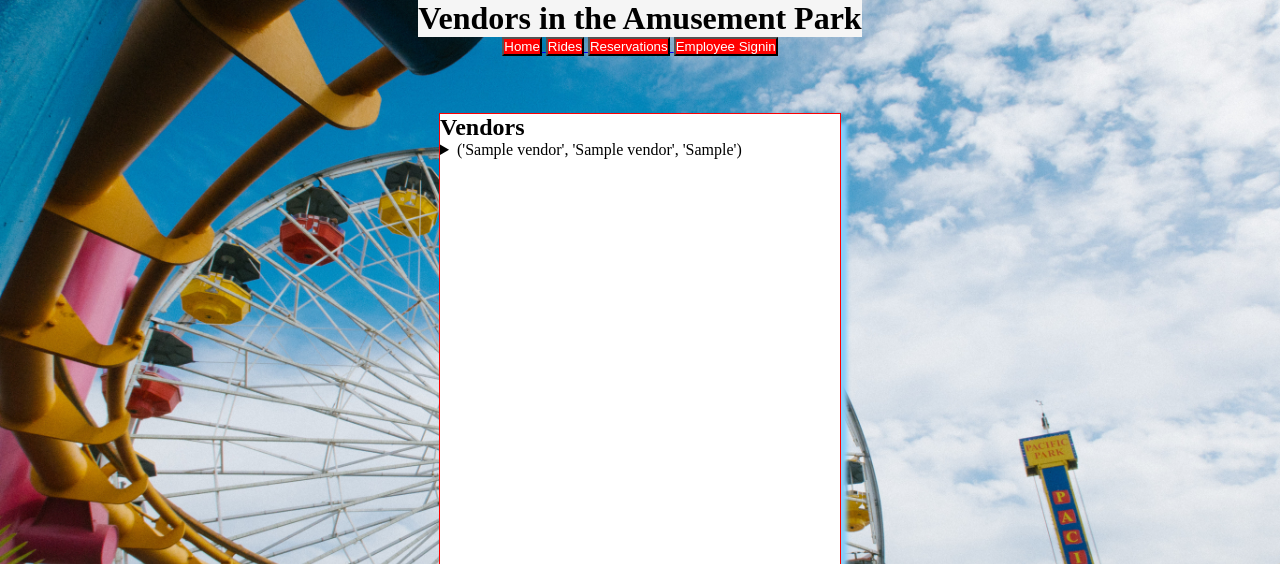
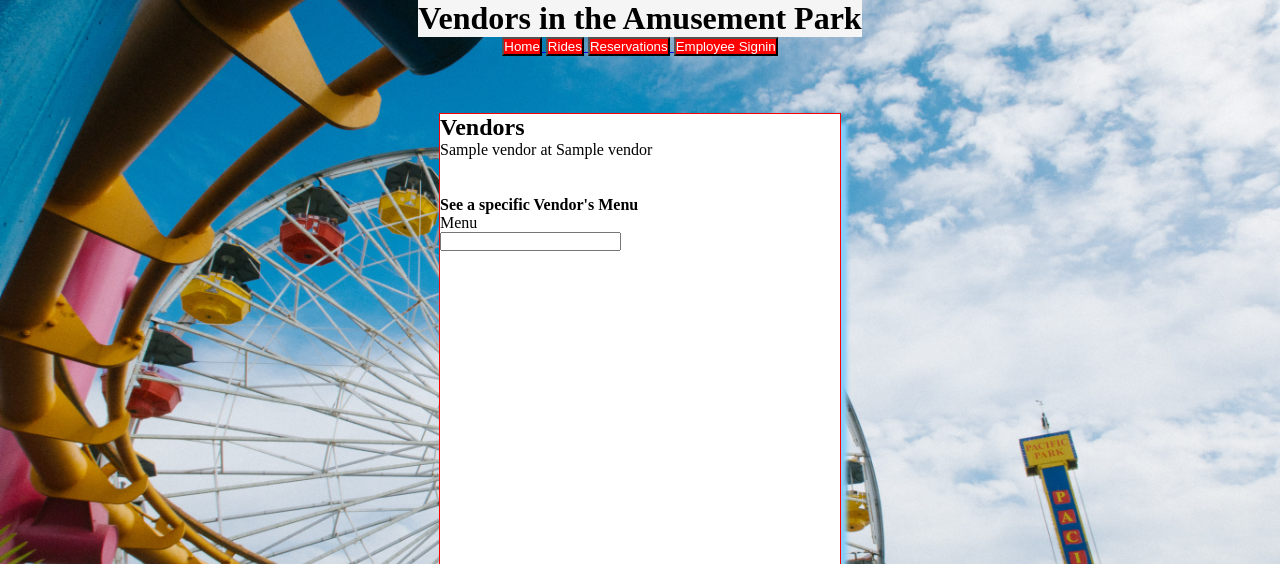
Before and after one commit to TayisiyaChernenko/AmusementParkProject, a Flask app: page /Vendors/ in a window 1280 px wide; the page is wider, and only the part inside the window is pictured. Shown: the top 564 px of that part. Run offline with Flask 2, Linux system fonts and the light colour scheme; tables that the repository leaves empty or names only in its code hold one stand-in row (values such as "Sample post").

Commit message:
Vendor Template

```diff
--- a/templates/Vendors.html
+++ b/templates/Vendors.html
@@ -47,15 +47,35 @@
                 </tr>
                 {% for vendor in output%}
                 <tr>
-                    <details>
-                        <summary>{{vendor}}</summary>
-                         <!--This will display vendors somehow from database-->
-                    </details>
+
+                <p>{{vendor[0]}} at {{vendor[1]}}</p>
                 </tr>
                 {% endfor %}
-              </details>
             </table>
+
+            <p style="margin-bottom:1cm;"></p>
+            <b> See a specific Vendor's Menu</b>
+
+            <form action="" method="post">
+                <div>
+                    <p>Menu</p>
+                    <input type = "text" name = "Vendor name" required>
+                </div>
+            </form>
+            <div>
+                {%if extraInfo %}
+                <p><b>Menu for {{extraInfo[0][4]}}</b></p>
+                <table>
+                    {% for i in extraInfo%}
+                    <tr>
+                        <p>{{i[0]}} Cost : {{i[2]}} Available Now: {{i[5]}} At Location {{i[6]}}</p>
+                    </tr>
+                    {% endfor %}
+                </table>
+                {% endif %}
             </div>
+        </div>
+
         </main>
 
         <footer>
```
